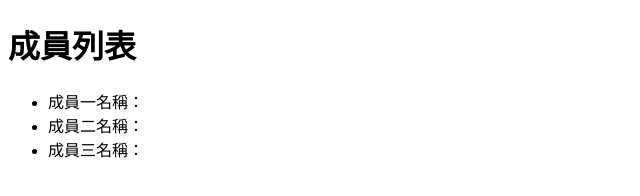
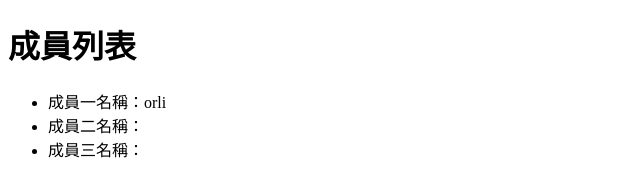
Before and after one commit to YiJing0502/gitPractice231020, a plain HTML site: page index.html in a window 1280 px wide. Shown: the full height of the page, 0-640 px from the left. Drawn offline with Linux system fonts and the light colour scheme.

Commit message:
新增成員一名字

```diff
--- a/index.html
+++ b/index.html
@@ -8,7 +8,7 @@
 <body>
   <h1>成員列表</h1>
   <ul>
-    <li>成員一名稱：</li>
+    <li>成員一名稱：orli</li>
     <li>成員二名稱：</li>
     <li>成員三名稱：</li>
   </ul>
```
